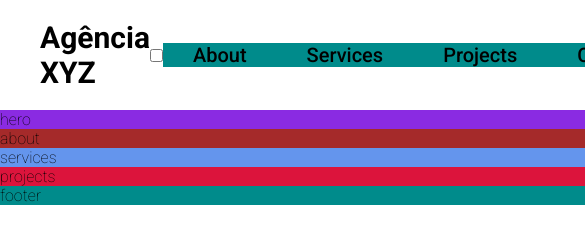
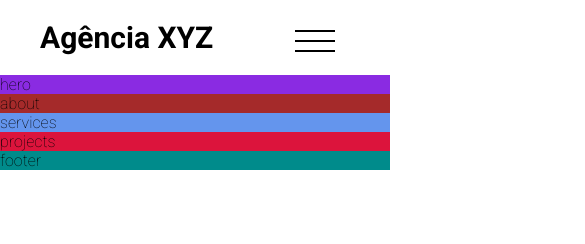
Before and after one commit to Alexandre-FB/landing-page-code-cafe, a plain HTML site: page agencia-xyz/index.html in a window 390 px wide. Shown: the top 244 px of the page, 585 px wide, since content can reach past the window. Drawn offline with Linux system fonts and the light colour scheme.

Commit message:
Estilizando o header responsivo - menu hamburger

```diff
--- a/agencia-xyz/index.html
+++ b/agencia-xyz/index.html
@@ -28,16 +28,18 @@
                 <h1 class="logo">Agência XYZ</h1>
             </a>
 
-            <input type="checkbox" name="menu-hamburger" id="menu-hamburger">
-
-            <label for="menu-hamburger">
-                <div class="menu-">
-                    <span class="hamburger"></span>
-                </div>
-            </label>
 
             <nav>
-                <ul class="menu">
+                <input type="checkbox" name="menu-hamburger" id="menu-hamburger">
+
+                <label for="menu-hamburger">
+                    <div class="menu-hamburger">
+                        <span class="hamburger"></span>
+                    </div>
+                </label>
+
+
+                <ul class="menu-principal">
                     <li class="item">
                         <a href="" class="link">About</a>
                     </li>
--- a/agencia-xyz/src/css/menu.css
+++ b/agencia-xyz/src/css/menu.css
@@ -1,9 +1,11 @@
-.header .menu {
+
+
+.header .menu-principal {
     display: flex;
     background-color: darkcyan;
 }
 
-.header .menu .item .link{
+.header .menu-principal .item .link{
     font-weight: 500;
     font-size: 2rem;
     padding: 1rem 3rem;
@@ -11,7 +13,96 @@
     transition: 0.2s;
 }
 
-.header .menu .item .link:hover {
+.header .menu-principal .item .link:hover {
     background-color: coral;
     color: white;
 }
+
+/* RESPONSIVE */
+
+.header input {
+    display: none;
+}
+
+.header .menu-hamburger {
+    display: none;
+    width: 6rem;
+    height: 6rem;
+}
+
+.header .hamburger {
+    background-color: #000;
+    width: 4rem;
+    height: 0.2rem;
+    display: block;
+    position: relative;
+    top: 3rem;
+    transition: 0.5s ease-in-out;
+}
+
+.header .hamburger::after,
+.header .hamburger::before {
+    background-color: #000;
+    content: "";
+    width: 100%;
+    height: 100%;
+    position: absolute;
+    transition: 0.2s ease-in-out;
+}
+
+.header .hamburger::after {
+    top: -10px;
+}
+
+.header .hamburger::before {
+    bottom: -10px;
+}
+
+.header input:checked ~ label .hamburger {
+    transform: rotate(45deg);
+}
+
+.header input:checked ~ label .hamburger:before {
+    transform: rotate(90deg);
+    top: 0;
+}
+
+.header input:checked ~ label .hamburger:after {
+    transform: rotate(90deg);
+    top: 0;
+}
+
+@media (max-width: 900px) {
+
+    .header nav {
+        position: absolute;
+        right: 3.5rem;
+        top: 10px;
+    }
+
+    .header .menu-hamburger {
+        display: block;
+    }
+
+    .header .menu-principal {
+        display: none;
+    }
+
+    .header input:checked ~ .menu-principal {
+        display: block;
+        width: 18rem;
+        text-align: center;
+        padding: 1rem;
+        background-color: #fff;
+    }
+
+    .header .menu-principal .item .link{
+        display:block;
+    }
+
+    .header label {
+        display: flex;
+        flex-direction: column;
+        align-items: flex-end;
+    }
+}
```
